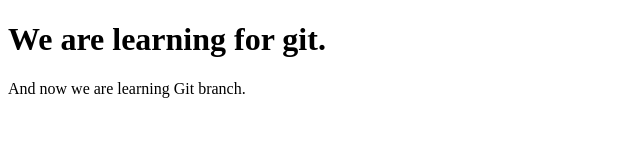
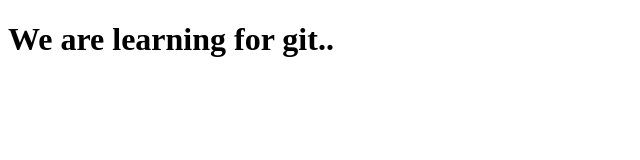
Before and after one commit to moizitx001/practice-for-git, a plain HTML site: page index.html in a window 1280 px wide. Shown: the whole page, without its empty margins (0-640 px from the left). Drawn offline with Linux system fonts and the light colour scheme.

Commit message:
update files

```diff
--- a/index.html
+++ b/index.html
@@ -8,8 +8,7 @@
 <body>
     <header></header>
     <main>
-        <h1>We are learning for git.</h1>
-        <p>And now we are learning Git branch.</p>
+        <h1>We are learning for git..</h1>
     </main>
     <footer></footer>
 </body>
```
Also changed, not shown: styles/js/script.jsx (deleted).
